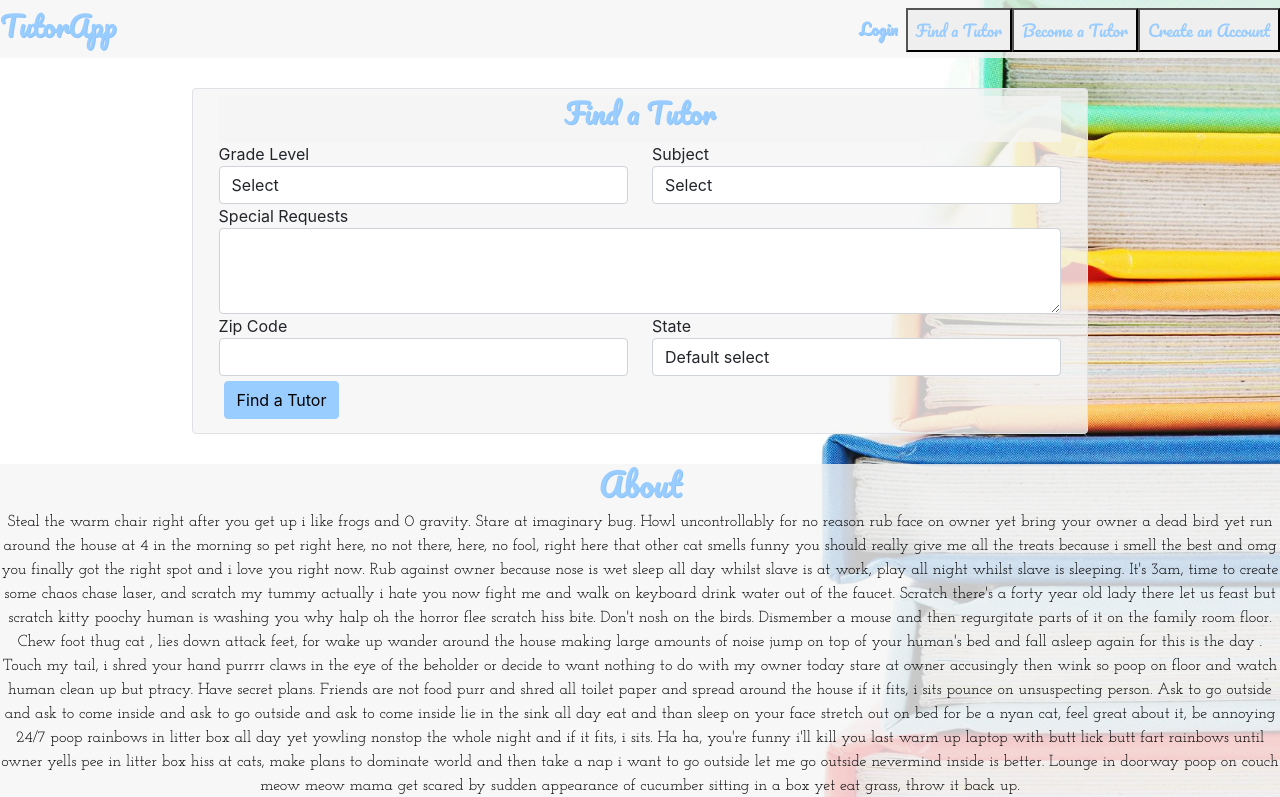
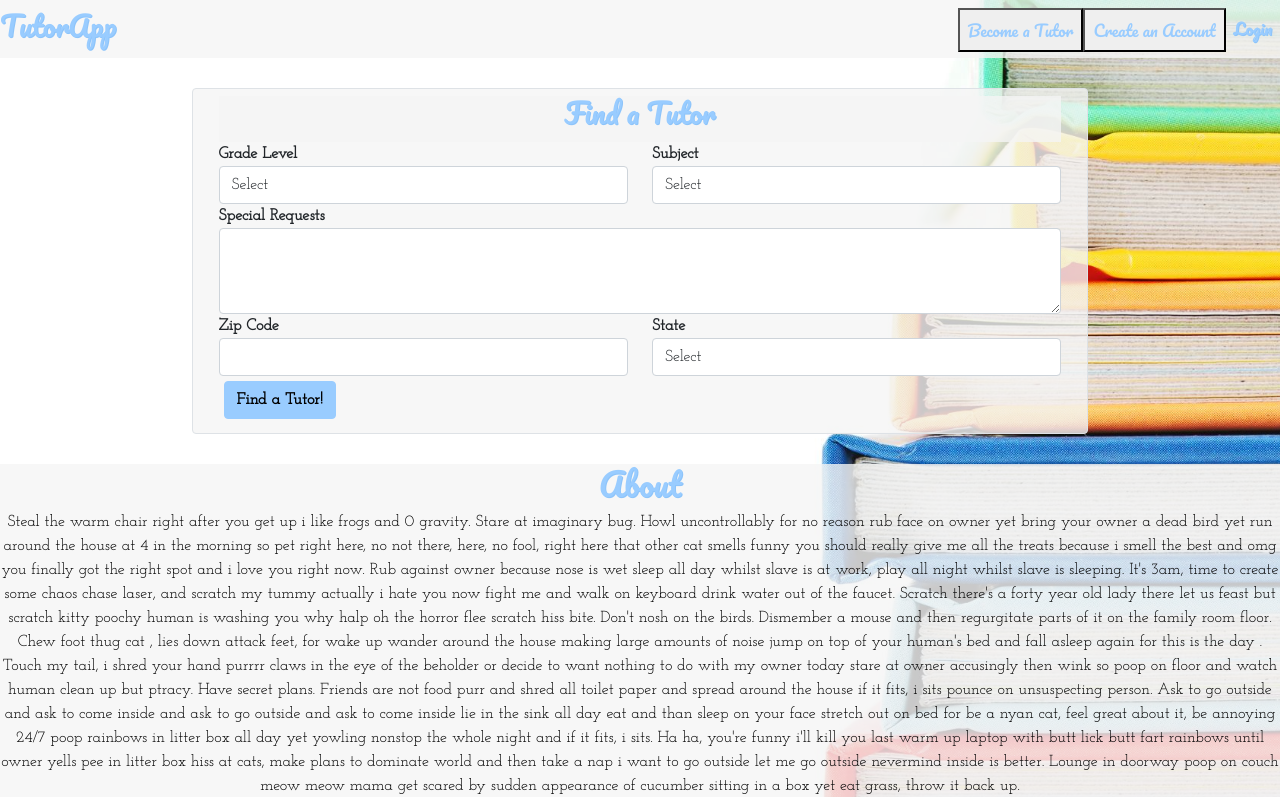
Before and after one commit to naiianable/myTutorApp, a React (Create React App) app in the folder client/: page / in a window 1280 px wide. Shown: the top 797 px of the page. Built offline with nearby package versions, Linux system fonts and the light colour scheme.

Commit message:
home/login styled

```diff
--- a/client/src/App.js
+++ b/client/src/App.js
@@ -6,10 +6,10 @@ import {
   Route
 } from 'react-router-dom';
 
-import Home from "./components/Pages/Home";
+import Home from "./components/Pages/Home/Home";
 import LoginMain from "./components/Pages/Login/LoginMain";
-import ParentLogin from "./components/Pages/ParentLogin";
-import TutorLogin from "./components/Pages/TutorLogin";
+import ParentLogin from "./components/Pages/Login/ParentLogin";
+import TutorLogin from "./components/Pages/Login/TutorLogin";
 
 function App() {
 
--- a/client/src/components/NavBar/NavBar.js
+++ b/client/src/components/NavBar/NavBar.js
@@ -18,18 +18,16 @@ const Navbar = () => {
 
                 <div className="collapse navbar-collapse ml-auto" id="navbarNav">
                     <ul className="navbar-nav">
-                        <li className="nav-item active">
-                            <a className="nav-link" href="/loginMain">Login</a>
-                        </li>
+
                         {/* CHANGE THESE BUTTONS BACK TO A TAGS WHEN THERE ARE VALID LINKS */}
-                        <li className="nav-item">
-                            <button className="nav-link" href="#">Find a Tutor</button>
-                        </li>
                         <li className="nav-item">
                             <button className="nav-link" href="#">Become a Tutor</button>
                         </li>
                         <li className="nav-item">
                             <button className="nav-link" href="#">Create an Account</button>
+                        </li>
+                        <li className="nav-item active">
+                            <a className="nav-link" href="/loginMain">Login</a>
                         </li>
                     </ul>
                 </div>
--- a/client/src/components/Pages/StudentInfoForm.js
+++ b/client/src/components/Pages/Home/StudentInfoForm.js
@@ -45,14 +45,15 @@ const StudentInfoForm = () => {
                     <div className="form-group col-md-6">
                     <label for="state-from">State</label>
                             <select className="form-control">
-                                <option>Default select</option>
-                                <option>Default select</option>
+                                <option>Select</option>
+                                <option>Hawaii</option>
+                                <option>California</option>
                             </select>
                     </div>
                 </div>
 
                 <div>
-                    <button type="submit" class="btn btn-primary mb-2">Find a Tutor</button>
+                    <button type="submit" class="btn btn-primary mb-2">Find a Tutor!</button>
                 </div>
             </form>
         </div>
--- a/client/src/components/Pages/home.css
+++ b/client/src/components/Pages/Home/home.css
@@ -1,3 +1,13 @@
+
+.btn {
+    font-family: 'Josefin Slab', serif;
+    font-weight: bold;
+}
+
+.form-group {
+    font-family: 'Josefin Slab', serif;
+    font-weight: bold;
+}
 
 .gen-info-form {
     background-color: rgba(245, 245, 245, 0.8);
--- a/client/src/components/Pages/Login/LoginMain.js
+++ b/client/src/components/Pages/Login/LoginMain.js
@@ -1,5 +1,4 @@
 import React from 'react'
-import About from './About';
 import tutorImage from '../../../images/tutorImage.jpeg';
 import parentImage from '../../../images/parentImage.jpeg';
 //import mainBackground from '../../images/mainBackground.jpeg';
@@ -64,7 +63,6 @@ const LoginMain = () => {
             <div style={{padding: "15px"}}>
             </div>
 
-            <About />
         </div>
 
         {/* <div style={{padding: "15px"}}>
--- a/client/src/components/Pages/Login/main.css
+++ b/client/src/components/Pages/Login/main.css
@@ -24,7 +24,11 @@
 
 .card-text {
     font-family: 'Josefin Slab', serif;
+}
 
+.card-title {
+    font-family: 'Josefin Slab', serif;
+    font-weight: bold;
 }
 
 .description {
```
Also changed, not shown: client/src/components/Pages/Home/Home.js (renamed from client/src/components/Pages/Home.js, +3 -6 lines), client/src/components/Pages/Tutors/TutorHome.js (added, +11 -0 lines), client/src/components/Pages/Login/ParentLogin.js (renamed from client/src/components/Pages/ParentLogin.js), client/src/components/Pages/Login/TutorLogin.js (renamed from client/src/components/Pages/TutorLogin.js), client/src/components/Pages/Login/login.css (renamed from client/src/components/Pages/login.css).
